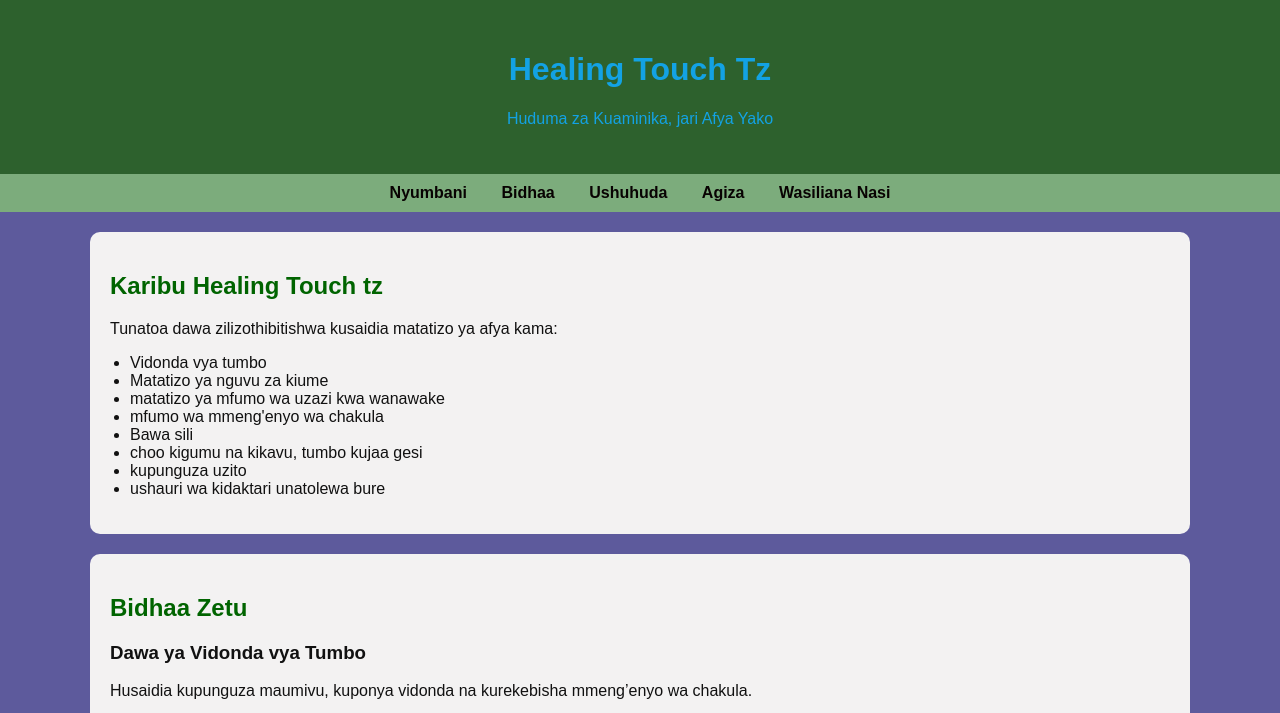
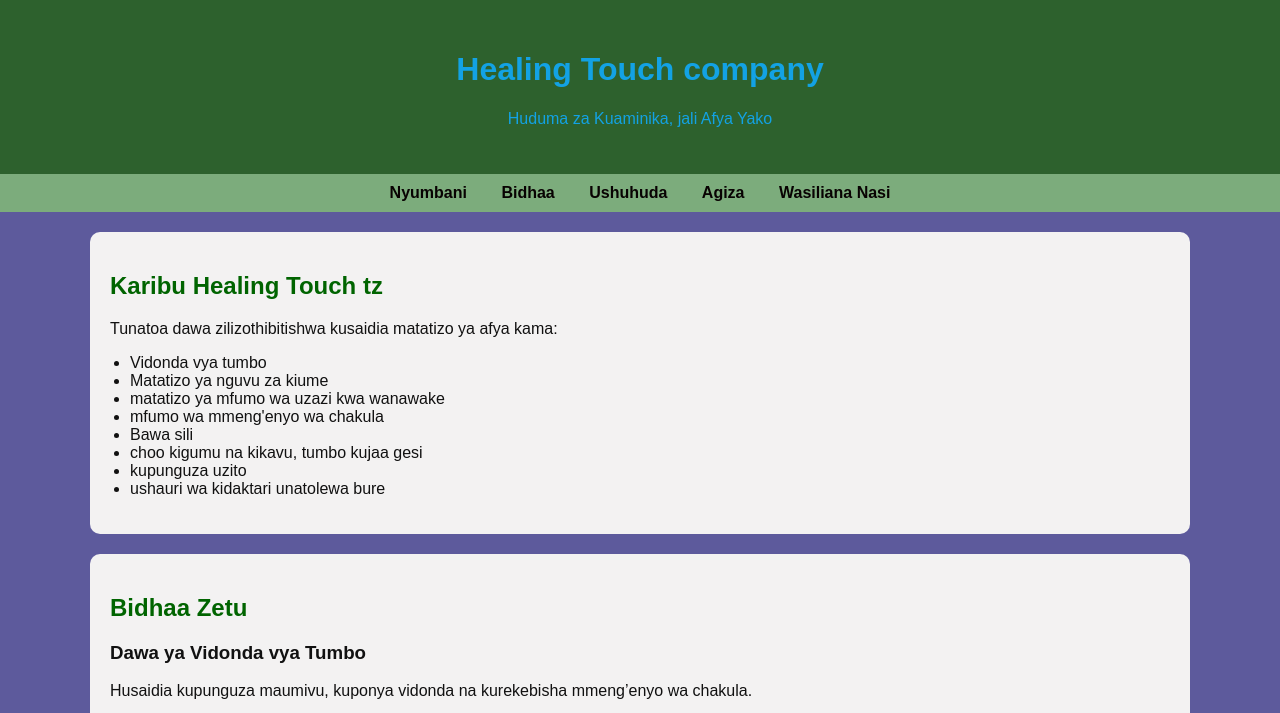
Before and after one commit to eliasmtenene-5253/healing-touch, a plain HTML site: page index.html in a window 1280 px wide. Shown: the top 713 px of the page. Drawn offline with nearby package versions, Linux system fonts and the light colour scheme.

Commit message:
Update header text for Healing Touch company

```diff
--- a/index.html
+++ b/index.html
@@ -229,8 +229,8 @@
 <body>
 
 <header>
-    <h1>Healing Touch Tz</h1>
-    <p>Huduma za Kuaminika, jari Afya Yako</p>
+    <h1>Healing Touch company</h1>
+    <p>Huduma za Kuaminika, jali Afya Yako</p>
 </header>
 
 <nav>
```
